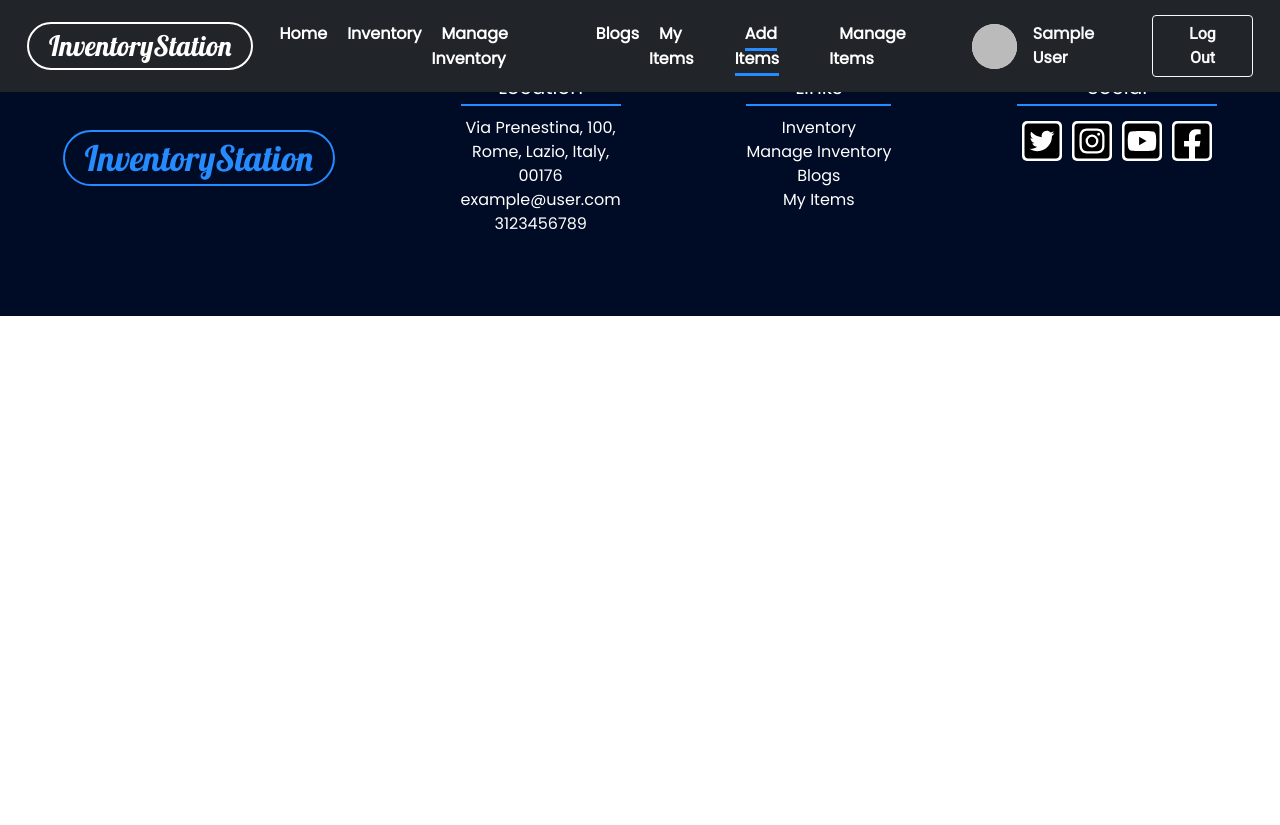
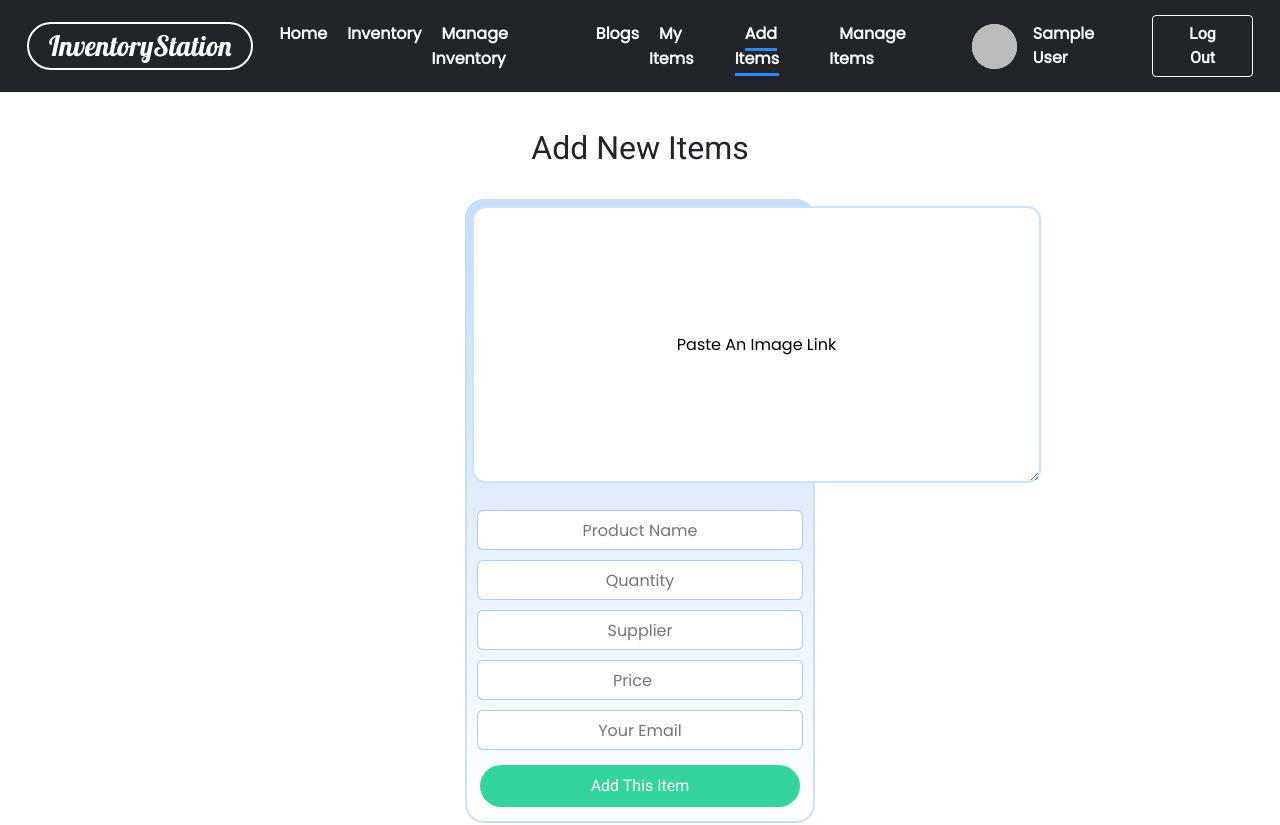
Before and after one commit to SajidJRahman/inventory-station-client-side, a React (Create React App) app: page /add-items in a window 1280 px wide. Shown: the top 825 px of the page. Before the commit the page ends 800 px from the top, so only its background shows below. Built offline with nearby package versions, Linux system fonts and the light colour scheme; no server answers; sample sign-in values are in the browser's storage.

Commit message:
added add items page

```diff
--- a/src/Pages/Products/AddItems/AddItems.css
+++ b/src/Pages/Products/AddItems/AddItems.css
@@ -0,0 +1,71 @@
+/* font Poppins */
+@import url('https://fonts.googleapis.com/css2?family=Poppins&display=swap');
+
+.add-items-container {
+    margin-top: 105px;
+    margin-bottom: 100px;
+    font-family: 'Poppins', sans-serif;
+}
+
+.add-items-container textarea {
+    margin: 5px;
+    border-radius: 14px;
+    text-align: center;
+    border: 2px solid rgba(197, 221, 255, 0.858);
+    padding-top: 125px;
+    padding-bottom: 100px;
+}
+
+.add-items-container textarea:focus {
+    outline: rgba(79, 152, 255, 0.878) !important;
+    border-color: rgba(79, 152, 255, 0.878);
+}
+
+.add-items {
+    width: 350px;
+    border: 2px solid rgba(197, 221, 255, 0.858);
+    background-image: linear-gradient(to bottom, rgb(197, 221, 255), rgb(255, 255, 255));
+    border-radius: 20px;
+    height: 95%;
+    border-radius: 19px;
+}
+
+.add-items div {
+    border-radius: 20px;
+}
+
+.add-items input {
+    width: 100%;
+    height: 40px;
+    text-align: center;
+    border: 1px solid rgba(157, 198, 255, 0.858);
+    border-radius: 6px;
+    margin: 5px 0px;
+}
+
+.add-items input:focus {
+    outline: none !important;
+    border-color: rgb(79, 153, 255);
+}
+
+.add-items-details {
+    padding: 10px;
+}
+
+.add-items-button {
+    margin-top: 10px;
+    margin-bottom: 4px;
+    width: 98%;
+    padding: 8px;
+}
+
+.add-items-button {
+    background-color: rgb(52, 212, 159);
+    color: white;
+}
+
+.add-items-button:hover {
+    background-color: rgb(0, 204, 136);
+    border: 1px solid rgb(0, 204, 136);
+    color: white;
+}
--- a/src/Pages/Products/AddItems/AddItems.js
+++ b/src/Pages/Products/AddItems/AddItems.js
@@ -3,8 +3,20 @@ import './AddItems.css';
 
 const AddItems = () => {
     return (
-        <div>
-
+        <div className='add-items-container text-center'>
+            <h2 className='py-4'>Add New Items</h2>
+            <form className='add-items mx-auto'>
+                <textarea name="" id="" cols="39" placeholder='Paste An Image Link Here'>Paste An Image Link</textarea>
+                <div className='add-items-details'>
+                    <input type="text" name="name" id="" placeholder='Product Name' />
+                    <input type="text" name="quantity" id="" placeholder='Quantity' />
+                    <input type="text" name="supplier" id="" placeholder='Supplier' />
+                    <input type="number" name="" id="" placeholder='Price' />
+                    <input type="email" name="email" id="" placeholder='Your Email' />
+                    <button className='add-items-button btn rounded-pill
+            '>Add This Item</button>
+                </div>
+            </form>
         </div>
     );
 };
--- a/src/Pages/Products/ManageInventory/ManageInventory.css
+++ b/src/Pages/Products/ManageInventory/ManageInventory.css
@@ -44,11 +44,11 @@
 }
 
 .manage-inventory-items h5 {
-    margin-bottom: 50px;
+    margin-bottom: 55px;
 }
 
 .manage-inventory-items p {
-    margin: 5px;
+    margin: 10px;
 }
 
 .manage-inventory-details {
--- a/src/Pages/Products/ManageInventory/ManageInventory.js
+++ b/src/Pages/Products/ManageInventory/ManageInventory.js
@@ -17,7 +17,8 @@ const ManageInventory = () => {
                             <div className='manage-inventory-details'>
                                 <h2>{product.name}</h2>
                                 <p>Available In Stock <b>{product.quantity}</b> Laptops</p>
-                                <p>Supplier: {product.supplier}</p>
+                                <p><small>{product.description}</small></p>
+                                <p>Supplier: <b>{product.supplier}</b></p>
                                 <h5>Price: <b>€{product.price}</b>/laptop</h5>
                                 <button className='delete-button btn btn-dark rounded-pill
                                 '>Delete This Item</button>
```
